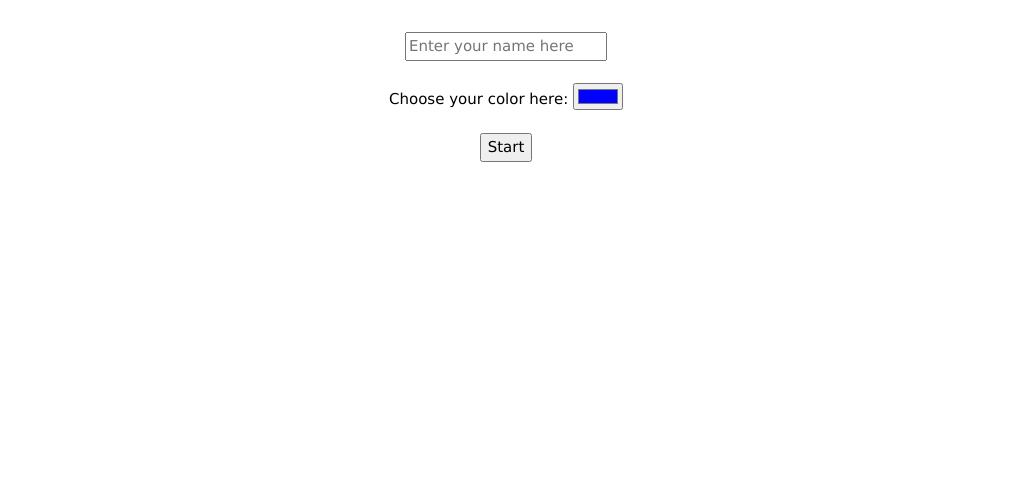
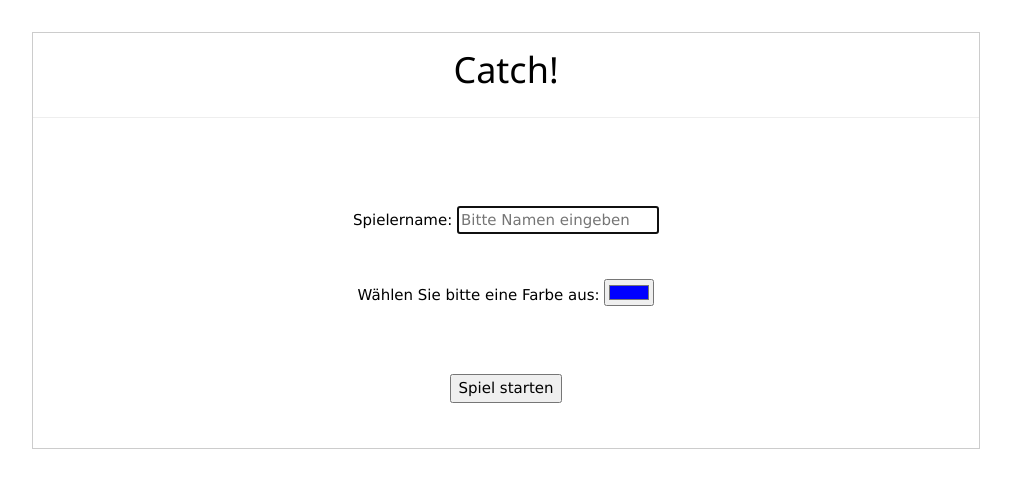
Before and after one commit to NicolasHomolka/catch, a plain HTML site: page index.html in a window 1280 px wide. Shown: the whole page, without its empty margins (134-1145 px from the left). Drawn offline with nearby package versions, Linux system fonts and the light colour scheme.

Commit message:
Add files via upload

```diff
--- a/index.html
+++ b/index.html
@@ -1,6 +1,17 @@
+<!--
+
+TODOS:
+
+Schöner machen
+Spielerliste
+Wer gewonnen hat nachher ausgeben
+
+-->
+
+
 <html>
   <head>
-    <title>Homolka Prinz Fangen</title>
+    <title>Catch</title>
     <style>
       canvas {
         width: 650px;
@@ -40,11 +51,14 @@
 
 
 
-    <form class="w3-center" id="homescreen">
-      <input id="username" type="text" placeholder="Enter your name here"/><br> <br>
-      <span>Choose your color here:</span>
-      <input id="color" type="color" value="#0000ff"/>
-      <br> <br> <input id="lobby" type="button" onclick="setInvisible()" value="Start"/>
+    <form class="w3-center w3-border" id="homescreen">
+      <h1>Catch!</h1><hr> <br><br><br>
+      <label for="username">Spielername:</label>
+      <input id="username" type="text" placeholder="Bitte Namen eingeben" autofocus required/><br> <br><br>
+      <label for="color">Wählen Sie bitte eine Farbe aus:</label>
+      <input id="color" type="color" value="#0000ff" required/><br> <br>
+      <br> <br> <input id="lobby" type="button" onclick="setInvisible()" value="Spiel starten"/>
+      <br><br><br>
     </form>
 
     </div>
```
Also changed, not shown: server.js (+10 -2 lines).
